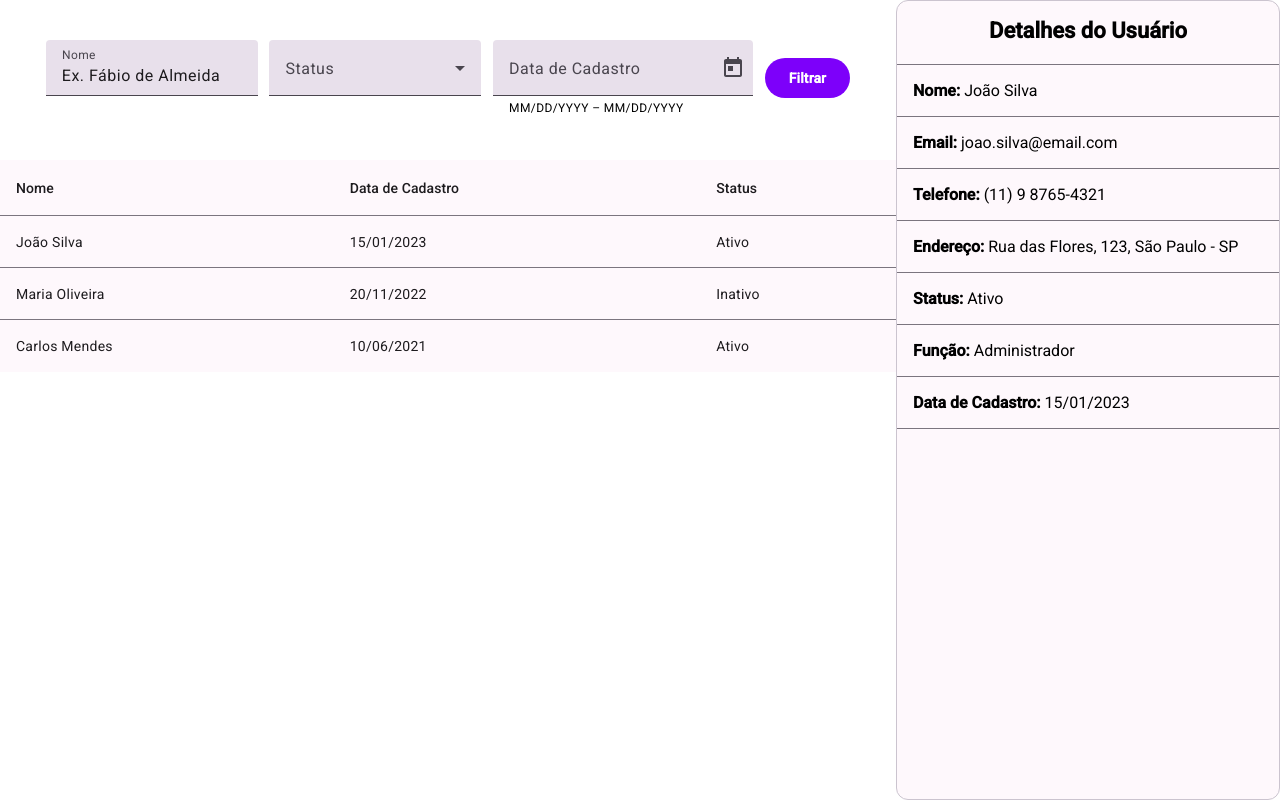
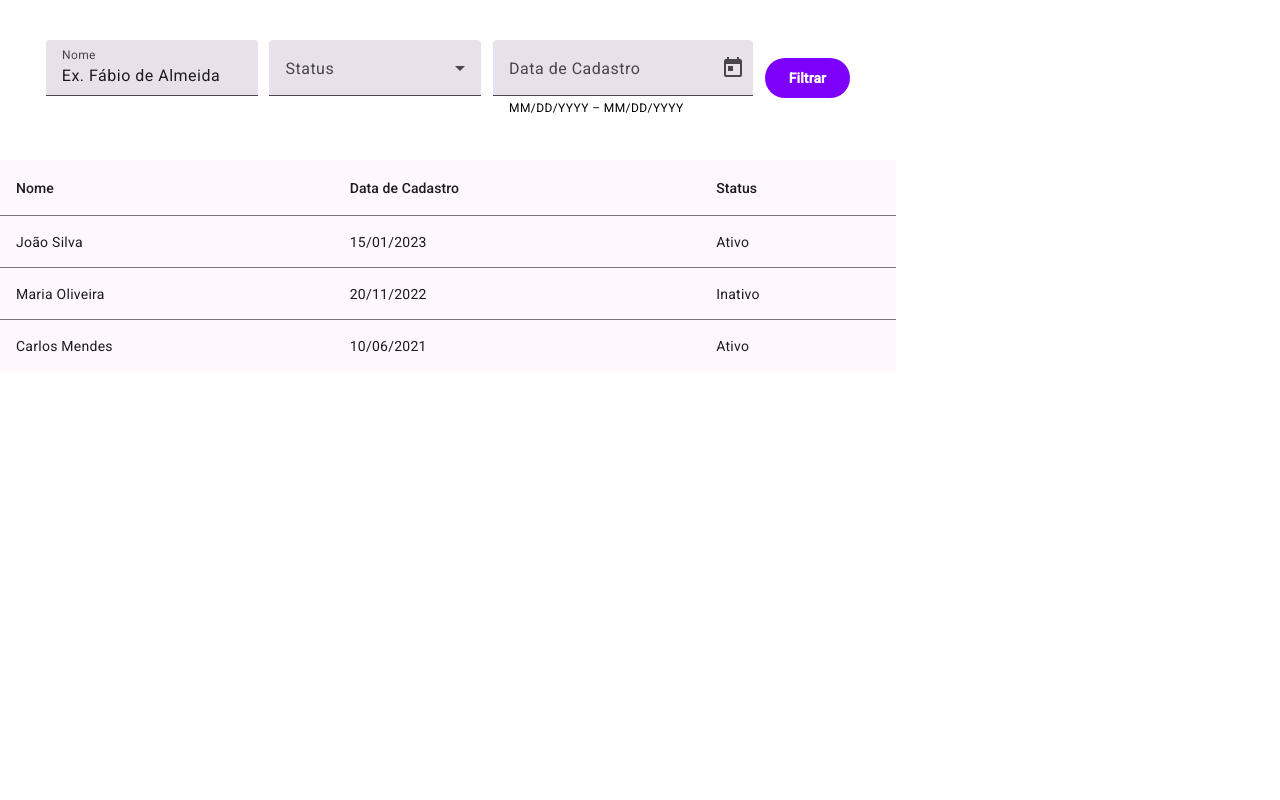
Before and after one commit to santivgo/angular-projects, an Angular app in the folder filtro_usuarios/: page / in a window 1280 px wide. Built offline with nearby package versions, Linux system fonts and the light colour scheme.

Commit message:
evento de clique funcionando

```diff
--- a/filtro_usuarios/src/app/app.component.html
+++ b/filtro_usuarios/src/app/app.component.html
@@ -5,12 +5,11 @@
         </div>
 
         <div class="container--content">
-            <app-user-table></app-user-table>
-            <!-- <app-user-table (userEmmiter)='userClicked($event)'></app-user-table> -->
+            <app-user-table (userEmitter)='userClicked($event)'></app-user-table>
         </div>
     </div>
     <div class="container--user-info">
-        <app-dashboard-user [user]="usuarioSelecionado"></app-dashboard-user>
+        <app-dashboard-user [user]="usuarioSelecionado" *ngIf="showUserDetails"></app-dashboard-user>
     </div>
 
 
--- a/filtro_usuarios/src/app/app.component.ts
+++ b/filtro_usuarios/src/app/app.component.ts
@@ -1,6 +1,5 @@
 import { Component } from '@angular/core';
 import { IUser } from './interfaces/user/user';
-import { Usuarios } from './data/users-data';
 
 @Component({
   selector: 'app-root',
@@ -9,11 +8,12 @@ import { Usuarios } from './data/users-data';
   styleUrl: './app.component.scss'
 })
 export class AppComponent {
-  title = 'filtro_usuarios';
 
-  usuarioSelecionado: IUser = Usuarios[0];
+  usuarioSelecionado: IUser = {} as IUser;
+  showUserDetails: boolean = false;
 
   userClicked(usuario: IUser) {
     this.usuarioSelecionado = usuario;
+    this.showUserDetails = true;
   }
 }
--- a/filtro_usuarios/src/app/components/dashboard-user/dashboard-user.component.html
+++ b/filtro_usuarios/src/app/components/dashboard-user/dashboard-user.component.html
@@ -7,13 +7,13 @@
 
     <div class="content">
         <mat-card-content class="u-margin-2-bottom">
-            <p><strong>Nome:</strong> {{ user.nome }}</p>
+            <p><strong>Nome:</strong> {{ user.nome | vazio }}</p>
         </mat-card-content>
         <mat-divider></mat-divider>
 
 
         <mat-card-content class="u-margin-2">
-            <p><strong>Email:</strong> {{ user.email }}</p>
+            <p><strong>Email:</strong> {{ user.email | vazio}}</p>
         </mat-card-content>
         <mat-divider></mat-divider>
 
@@ -34,12 +34,12 @@
 
 
         <mat-card-content class="u-margin-2">
-            <p><strong>Função:</strong> {{ user.funcao }}</p>
+            <p><strong>Função:</strong> {{ user.funcao | vazio }}</p>
         </mat-card-content>
         <mat-divider></mat-divider>
 
         <mat-card-content class="u-margin-2">
-            <p><strong>Data de Cadastro:</strong> {{ user.dataCadastro | date: 'dd/MM/YYYY'}}</p>
+            <p><strong>Data de Cadastro:</strong> {{ user.dataCadastro | date: 'dd/MM/YYYY' | vazio}}</p>
         </mat-card-content>
         <mat-divider></mat-divider>
 
--- a/filtro_usuarios/src/app/components/user-table/user-table.component.html
+++ b/filtro_usuarios/src/app/components/user-table/user-table.component.html
@@ -6,17 +6,15 @@
         <ng-container matColumnDef="nome"> <!-- tem que modificar isso tbm para funcionar -->
             <th mat-header-cell *matHeaderCellDef> Nome </th>
             <td mat-cell *matCellDef="let element" class="user-list__item" (click)="onUserClicked(element)">
-                {{element.nome}} </td>
+                {{element.nome | vazio}} </td>
         </ng-container>
 
-        <!-- Weight Column -->
         <ng-container matColumnDef="dataCadastro">
             <th mat-header-cell *matHeaderCellDef> Data de Cadastro </th>
             <td mat-cell *matCellDef="let element" class="user-list__item" (click)="onUserClicked(element)">
                 {{element.dataCadastro | date: 'dd/MM/YYYY'}} </td>
         </ng-container>
 
-        <!-- Symbol Column -->
         <ng-container matColumnDef="ativo">
             <th mat-header-cell *matHeaderCellDef> Status </th>
             <td mat-cell *matCellDef="let element" class="user-list__item" (click)="onUserClicked(element)">
--- a/filtro_usuarios/src/app/components/user-table/user-table.component.ts
+++ b/filtro_usuarios/src/app/components/user-table/user-table.component.ts
@@ -13,13 +13,13 @@ export class UserTableComponent {
 
 
 
-  @Output()
-  userEmitter = new EventEmitter<any>();
+  @Output('userEmitter')
+  userEmitter = new EventEmitter<IUser>();
 
 
   displayedColumns = ['nome', 'dataCadastro', 'ativo']
 
-  onUserClicked(element: IUser) {
-    this.userEmitter.emit(element);
+  onUserClicked(user: IUser): void {
+    this.userEmitter.emit(user);
   }
 }
--- a/filtro_usuarios/src/app/pipes/pipes.module.ts
+++ b/filtro_usuarios/src/app/pipes/pipes.module.ts
@@ -3,6 +3,7 @@ import { CommonModule } from '@angular/common';
 import { TelefonePipe } from './telefone.pipe';
 import { EnderecoPipe } from './endereco.pipe';
 import { StatusPipe } from './status.pipe';
+import { VazioPipe } from './vazio.pipe';
 
 
 
@@ -11,12 +12,13 @@ import { StatusPipe } from './status.pipe';
     TelefonePipe,
     EnderecoPipe,
     StatusPipe,
+    VazioPipe,
   ],
   imports: [
     CommonModule
   ],
   exports: [
-    TelefonePipe, EnderecoPipe, StatusPipe,
+    TelefonePipe, EnderecoPipe, StatusPipe, VazioPipe
   ]
 })
 export class PipesModule { }
--- /dev/null
+++ b/filtro_usuarios/src/app/pipes/vazio.pipe.ts
@@ -0,0 +1,19 @@
+import { Pipe, PipeTransform } from '@angular/core';
+
+@Pipe({
+  name: 'vazio',
+  standalone: false
+})
+export class VazioPipe implements PipeTransform {
+
+  transform(valor: any): string | any {
+    const IS_EMPTY = valor === null || valor === undefined || valor === '';
+
+    if (IS_EMPTY) {
+      return '-'
+    }
+    return valor;
+
+  }
+
+}
```
